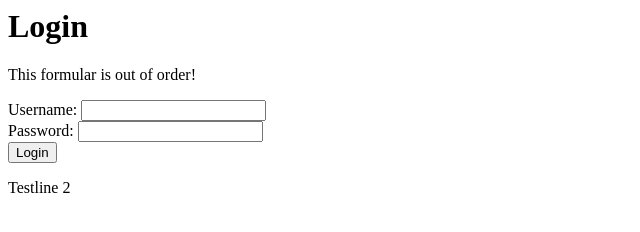
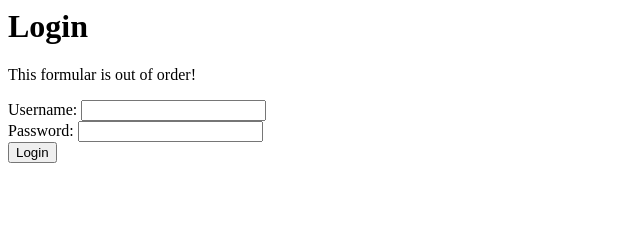
Before and after one commit to Sobotka95/gitflow, a plain HTML site: page login/index.html in a window 1280 px wide. Shown: the full height of the page, 0-640 px from the left. Drawn offline with Linux system fonts and the light colour scheme.

Commit message:
Removed wrong line in login

```diff
--- a/login/index.html
+++ b/login/index.html
@@ -9,9 +9,6 @@
             <label>Username: </label> <input type="text" name="username"><br>
             <label>Password: </label> <input type="password" name="password"><br>
             <input type="submit" value="Login">
-            <p>
-                Testline 2
-            </p>
         </form>
     </body>
 </html>
```
